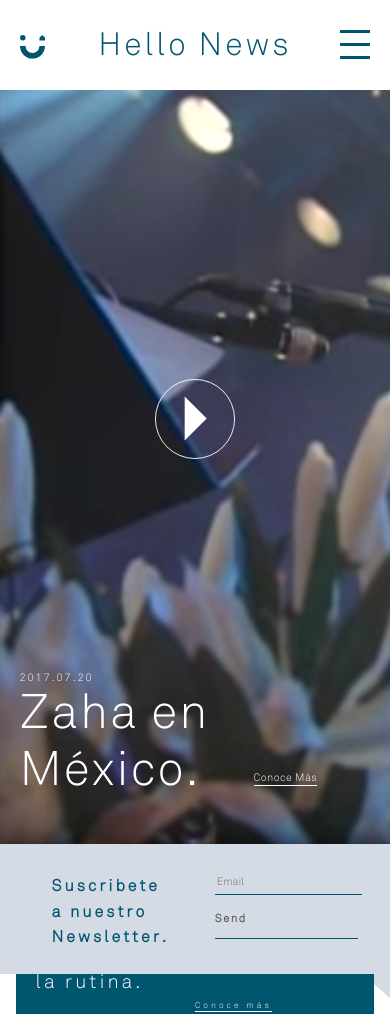
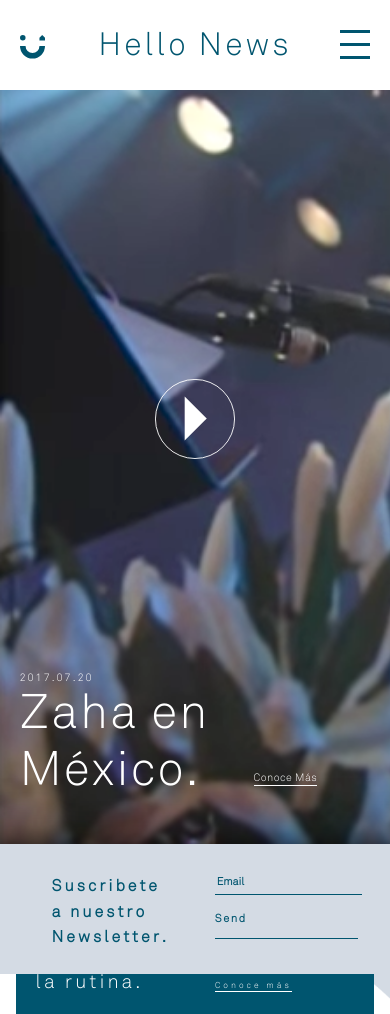
Before and after one commit to LuisBtz/hello-news, a plain HTML site: page index.html in a window 390 px wide. Shown: the top 1014 px of the page. Drawn offline with Linux system fonts and the light colour scheme; a script that the page names is missing; files whose address does not match are found by name.

Commit message:
changes
changes mobile

```diff
--- a/assets/css/4-pages/_footer.sass
+++ b/assets/css/4-pages/_footer.sass
@@ -31,6 +31,11 @@ section#footer
                         border-bottom: solid 1px $azul
                         padding-bottom: 5px
                         outline: none
+                        color: $azul
+                    input::placeholder
+                        font-family: 'Akkurat-Light'
+                        font-weight: bolder
+                        color: $azul !important
                 #mc-embedded-subscribe
                     position: relative
                     top: -14px
@@ -46,6 +51,7 @@ section#footer
                     border-radius: 0
                     padding-left: 0
                     padding-bottom: 5px !important
+                    color: $azul
                 #mce-success-response
                     position: absolute
                     right: 50px
--- a/assets/css/4-pages/_posts.sass
+++ b/assets/css/4-pages/_posts.sass
@@ -84,6 +84,8 @@ section#posts
                 .lead
                     h2
                 .conoce
+                    bottom: 40px !important
+                    right: -20px !important
                     a
             &:nth-child(3n+1)
                 .top
```
Also changed, not shown: assets/css/main.css.
